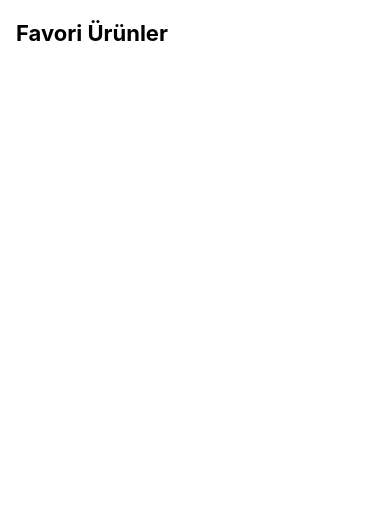
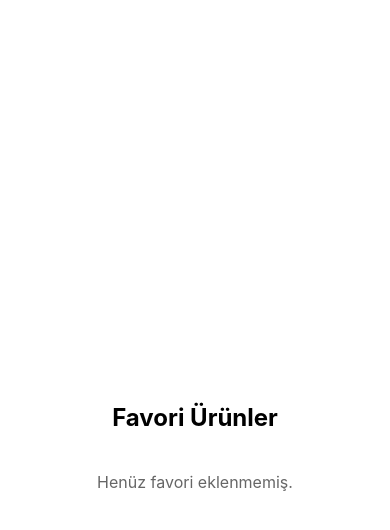
Before and after one commit to SNujennDemirr/e-commerce, a React Native app: screen /Home in a window 390 px wide. Both pictures are taken after a click on the element 45 px from the left and 89 px from the top of the page. Shown: the top 530 px of the page. Built offline with nearby package versions, Linux system fonts and the light colour scheme; no server answers.

Commit message:
-Implemented  : favorite products lıst  in fav.tsx

```diff
--- a/src/components/product/productcart.style.ts
+++ b/src/components/product/productcart.style.ts
@@ -16,18 +16,18 @@ export default StyleSheet.create({
   favoriteIconContainer: {
     position: 'absolute',
     top: 10,
-    right: 10, // Favori ikonunu sola yerleştiriyoruz
+    right: 10,
     zIndex: 10,
   },
   favoriteIcon: {
-    width: 35,
-    height: 35,
+    width: 25,
+    height: 25,
   },
   priceButton: {
     position: 'absolute',
     top: 150,
-    left: '45%', // Ortaya hizala
-    transform: [{ translateX: -50 }], // X ekseninde tam ortaya getir
+    left: '45%',
+    transform: [{ translateX: -50 }],
     height: 35,
     width: 130,
     backgroundColor: '#FFFFFF',
--- a/src/components/product/productcart.tsx
+++ b/src/components/product/productcart.tsx
@@ -69,6 +69,7 @@ const ProductCard: React.FC<ProductCardProps> = ({ name, price, image, descripti
       <Text style={styles.productDescription} numberOfLines={2}>{description}</Text>
 
       <Button title="İncele" onPress={handlePress} />
+
     </View>
   );
 };
--- a/src/screens/fav/fav.style.ts
+++ b/src/screens/fav/fav.style.ts
@@ -1,16 +1,43 @@
-// // screens/fav/fav.style.ts
 import { StyleSheet } from 'react-native';
 
-export default StyleSheet.create({
+const styles = StyleSheet.create({
   container: {
     flex: 1,
+    padding: 16,
     backgroundColor: '#fff',
-    paddingHorizontal: 16,
-    paddingTop: 20,
+    justifyContent: 'center',
+    alignItems: 'center',
+    position:'relative',
   },
   title: {
-    fontSize: 22,
-    fontWeight: 'bold',
-    marginBottom: 16,
+    fontSize: 24,
+    fontWeight: '700',
+    marginTop: 50,
+    marginBottom:20,
+    color: '#000',
+
+
+  },
+  emptyText: {
+    fontSize: 16,
+    color: '#666',
+    marginTop: 20,
+    textAlign: 'center',
+  },
+  listContainer: {
+    paddingBottom: 36,
+
+
+  },
+  productCard: {
+    width: '48%', // Kart genişliğini %48'e ayarladık, böylece 2 sütun oluşturulacak
+    marginBottom: 15, // Kartlar arasında boşluk
+    padding: 10,
+
+    justifyContent: 'center',
+    alignItems: 'center',
+    position: 'relative'
   },
 });
+
+export default styles;
--- a/src/screens/fav/fav.tsx
+++ b/src/screens/fav/fav.tsx
@@ -1,13 +1,40 @@
-// screens/fav/fav.tsx
 import React from 'react';
-import { View, Text } from 'react-native';
-import styles from './fav.style'; // Buradaki import kullanılmış olacak
+import { View, Text, FlatList } from 'react-native';
+import styles from './fav.style';
+import { useFavoriteStore } from '../../store/fav';
+import ProductCard from '../../components/product/productcart'; // Kart component'i
 
 const Fav = () => {
+  const { favorites } = useFavoriteStore(); // Store'dan favorileri al
+
+  const renderItem = ({ item }: any) => (
+    <ProductCard
+      name={item.title}
+      price={item.price}
+      image={item.images[0]} // ilk görsel
+      description={item.description}
+      productId={item.id.toString()} // props string bekliyor
+    />
+  );
+
   return (
     <View style={styles.container}>
       <Text style={styles.title}>Favori Ürünler</Text>
-      {/* Buraya FlatList vs. eklersin */}
+
+      {favorites.length === 0 ? (
+        <Text style={styles.emptyText}>Henüz favori eklenmemiş.</Text>
+      ) : (
+        <FlatList
+          data={favorites}
+          keyExtractor={(item) => item.id.toString()}
+          renderItem={renderItem}
+          contentContainerStyle={styles.listContainer}
+          numColumns={2}
+
+        />
+
+      )}
+
     </View>
   );
 };
```
